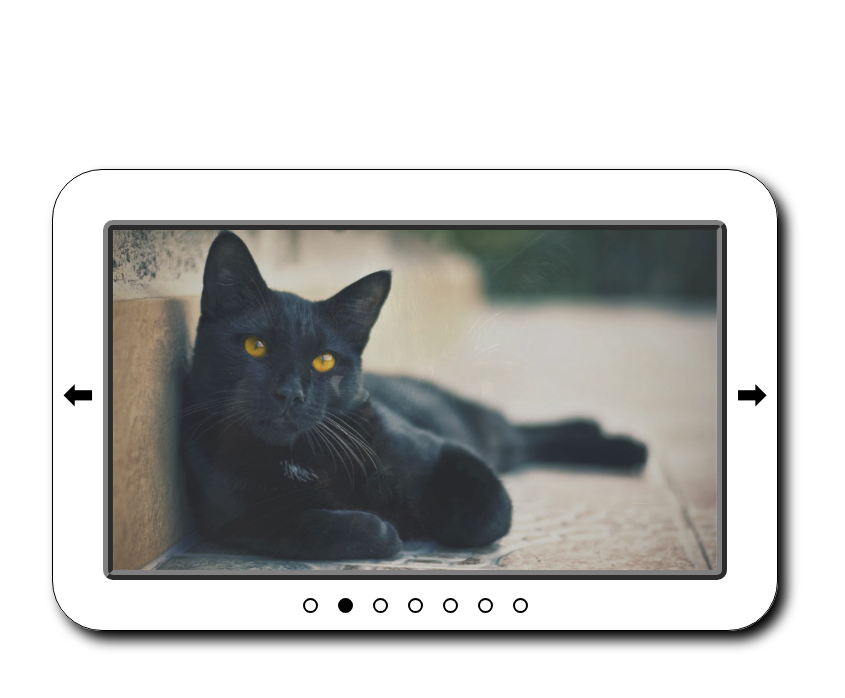
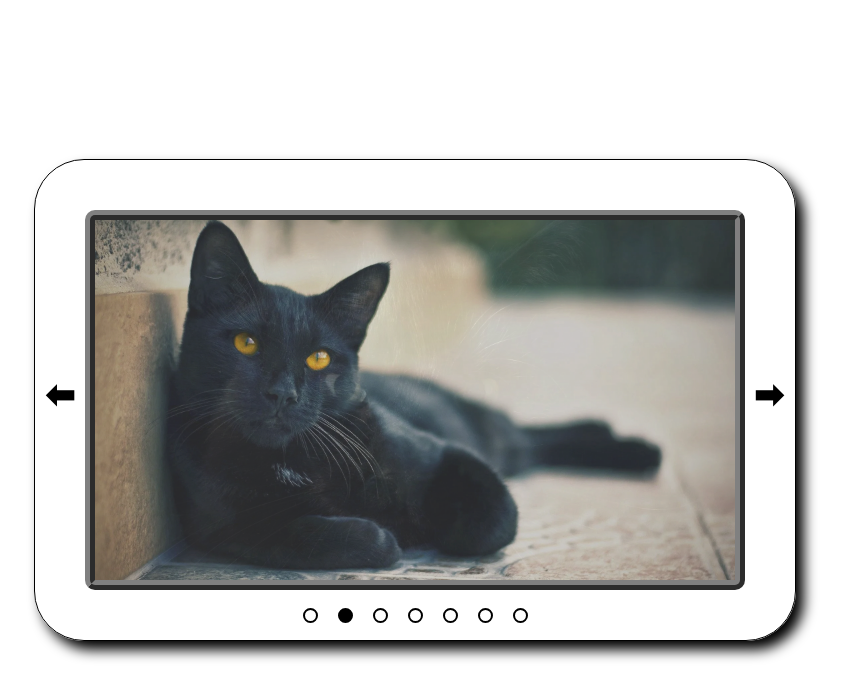
Before and after one commit to sixtynine696969/image-slider, a website built with webpack: page dist/index.html in a window 1280 px wide. Shown: the whole page, without its empty margins (225-1070 px from the left). Built offline with Linux system fonts and the light colour scheme.

Commit message:
Fix for firefox

```diff
--- a/src/style.css
+++ b/src/style.css
@@ -20,7 +20,7 @@ body {
 .slider {
     display: grid;
     grid-template-columns: 50px max-content 50px;
-    grid-template-rows: 50px var(--image-height) 50px;
+    grid-template-rows: 50px max-content 50px;
 
     border: 1px solid black;
     border-radius: 50px;
@@ -51,9 +51,10 @@ button.previous-control, button.next-control {
 }
 
 .image-display img {
+    box-sizing: content-box;
     position: absolute;
-    height: 100%;
-    width: auto;
+    height: var(--image-height);
+    width: var(--image-width);
     opacity: 0;
     transition: all 0.5s linear;
 }
```
Also changed, not shown: dist/main.js.
